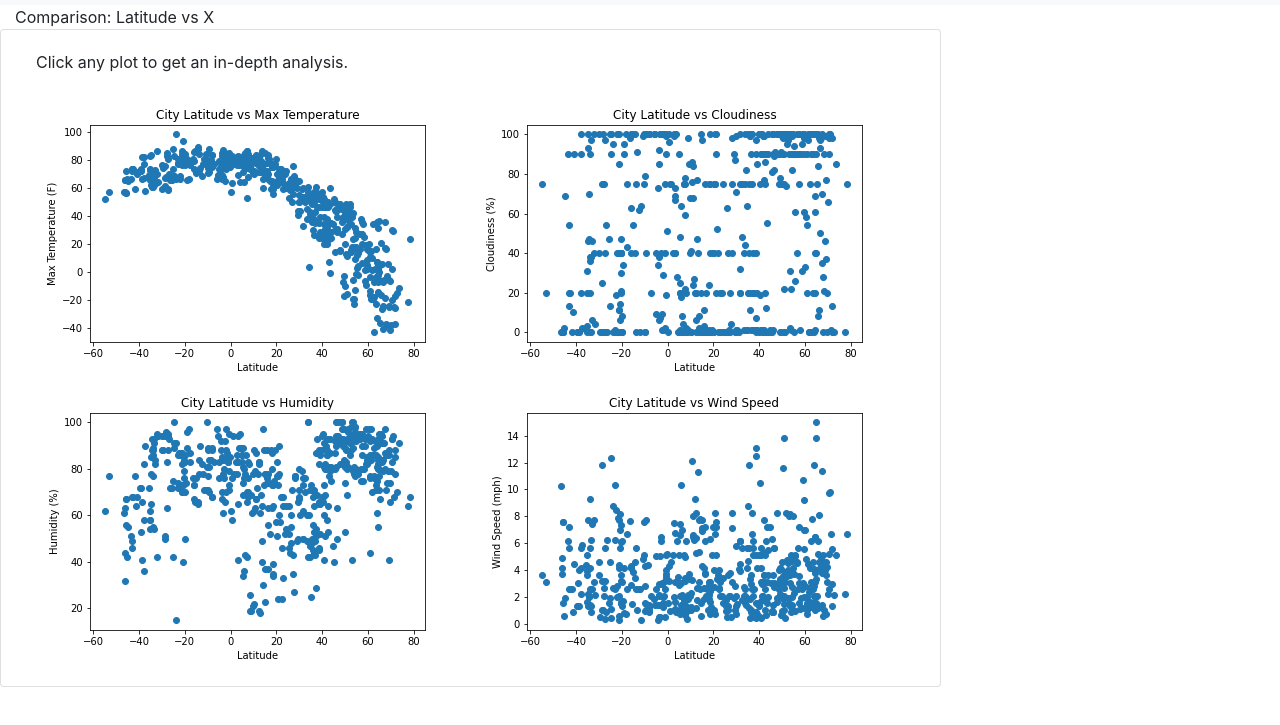
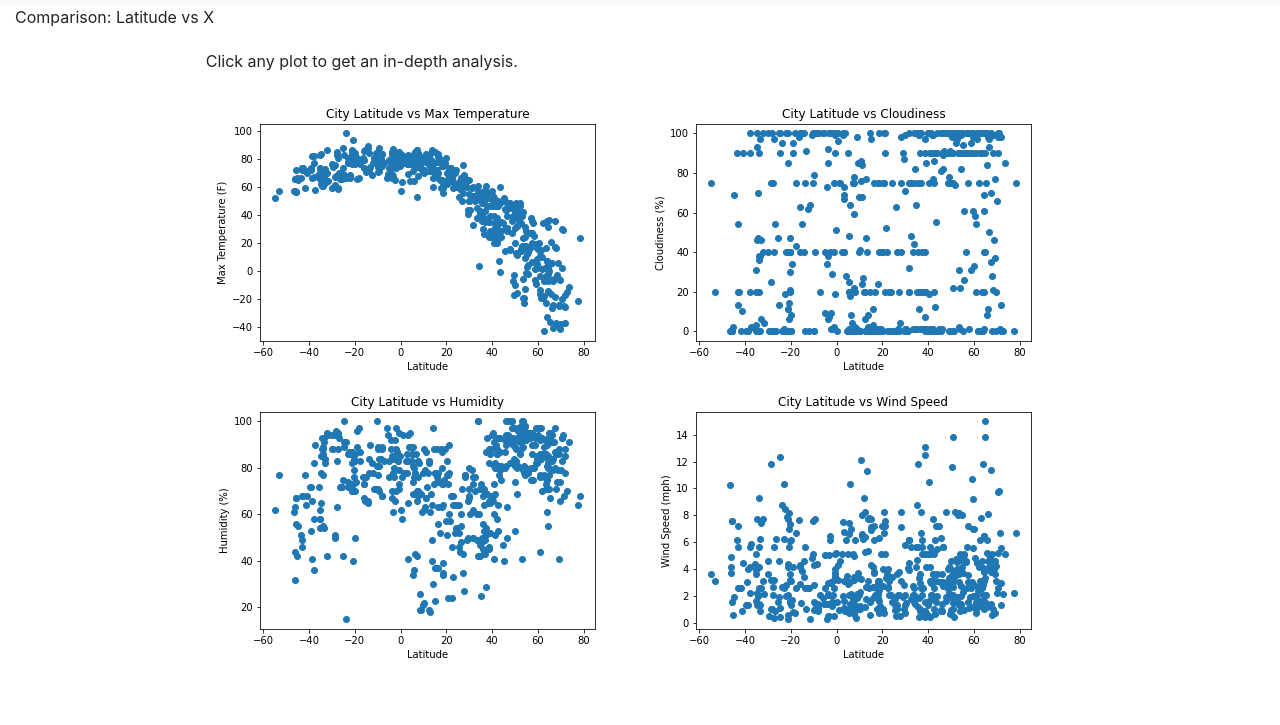
Before and after one commit to write42/Web-Design-Challenge, a plain HTML site: page WebVisualizations/comparisons.html in a window 1280 px wide. Shown: the part 51-776 px from the top of the page. Drawn offline with nearby package versions, Linux system fonts and the light colour scheme.

Commit message:
adding last minute fixes

```diff
--- a/WebVisualizations/comparisons.html
+++ b/WebVisualizations/comparisons.html
@@ -45,7 +45,7 @@
     <div class = "container-fluid">
         <header>Comparison: Latitude vs X</header>
         <div class = "row">
-          <div class = "card comparisons">
+          <div class = "card-comparisons">
             <div class ="col d-flex justify-content-center">
               <div class = "card-body">
                 <p class ="card-text">Click any plot to get an in-depth analysis.</p>
--- a/WebVisualizations/style.css
+++ b/WebVisualizations/style.css
@@ -1,7 +1,7 @@
 .wrapped-image {
     float: left;
   }
-.card comparisons{
+.card-comparisons{
   margin: 0 auto;
         float: none;
         margin-bottom: 10px;
```
Also changed, not shown: WebVisualizations/lat-wind.html (+1 -1 lines).
